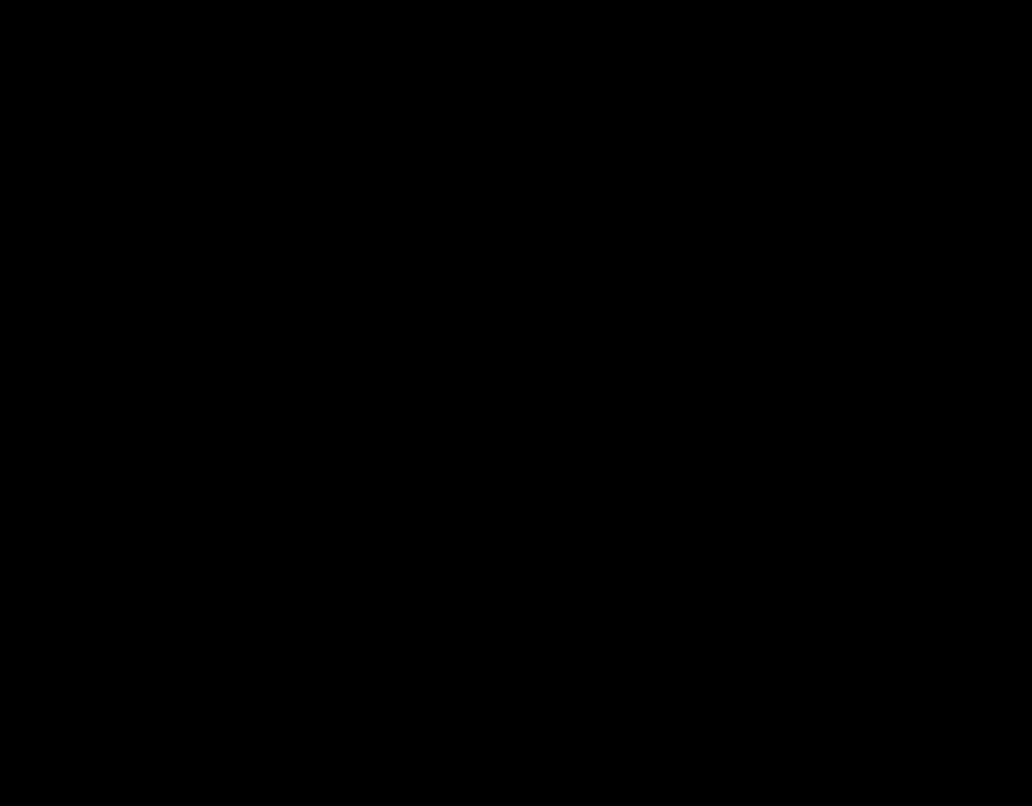
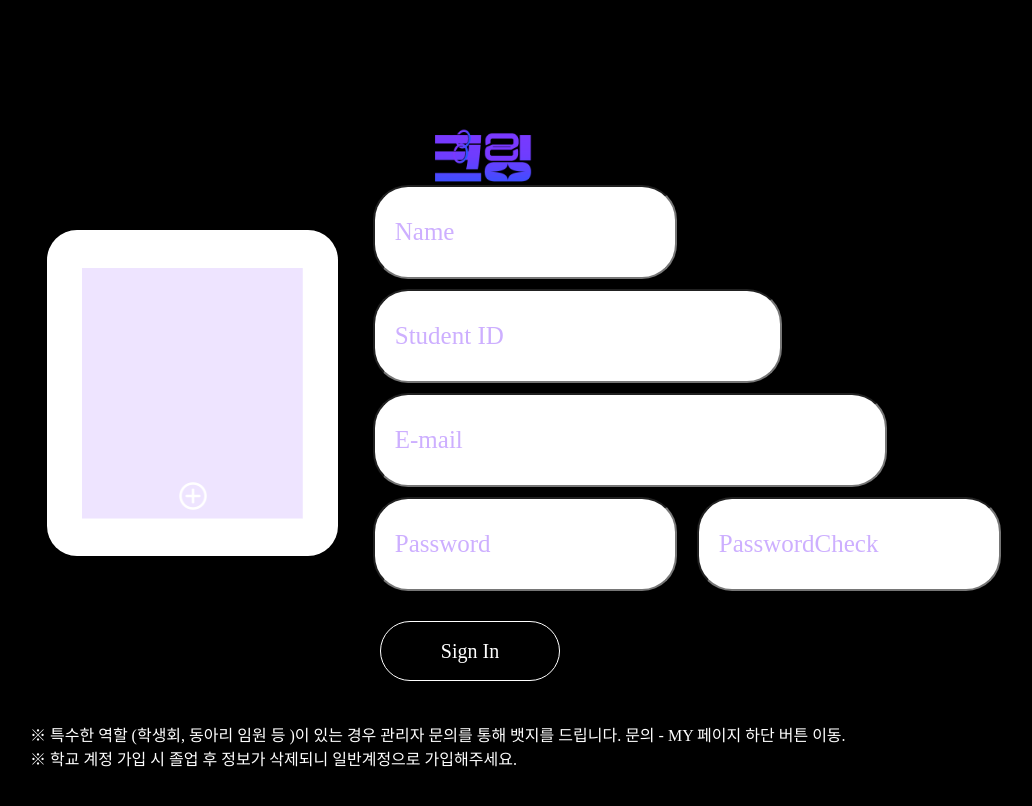
Before and after one commit to s0obang/C-ling, a React (Create React App) app in the folder src/main/frontend/cling/: page /create/info in a window 1280 px wide. Before the commit this address had no page. Shown: the top 806 px of the page, without its empty margins (170-1202 px from the left). Built offline with nearby package versions, Linux system fonts and the light colour scheme; a web font is replaced by a local one.

Commit message:
[Fix] 헤더, 메인, 회원가입

```diff
--- a/src/main/frontend/cling/src/App.js
+++ b/src/main/frontend/cling/src/App.js
@@ -1,7 +1,9 @@
 import React from 'react'
-import { BrowserRouter, Route, Routes } from 'react-router-dom'
+import { BrowserRouter, Route, Router, Routes } from 'react-router-dom'
 import Checkschool from "./components/contents/signup/checkschool";
 import Main from './components/Main';
+import Create from './components/contents/signup/create';
+
 import './assets/scss/section/base.scss'
 
 function App() {
@@ -10,6 +12,8 @@ function App() {
             <Routes>
                 <Route path='/' element={<Main />} />
                 <Route path='/create' element={<Checkschool />} />
+                <Route path='/create/info' element={<Create />} />
+
             </Routes>
         </BrowserRouter>
 
--- a/src/main/frontend/cling/src/assets/scss/contents/create.scss
+++ b/src/main/frontend/cling/src/assets/scss/contents/create.scss
@@ -1,5 +1,15 @@
 .checkschool {
     width: 50%;
+    margin: 10% auto;
+    justify-content: center;
+    display: flex;
+    flex-direction: column;
+}
+.caution{
+    color: white;
+}
+.create {
+    width: 880px;
     margin: 10% auto;
     justify-content: center;
     display: flex;
@@ -17,7 +27,7 @@
     margin-bottom: 70px;
 }
 
-form {
+.check-form {
     display: flex;
     align-items: center;
     flex-direction: column;
@@ -65,3 +75,89 @@ form {
         color: white;
     }
 }
+
+.info{
+    display: flex;
+    align-items: center;
+    flex-direction: row;
+    justify-content: space-around;
+    .create-form{
+        width: 300px;
+        display: flex;
+        margin-right: 25%;
+        flex-direction: column;
+
+    }
+    .form input{
+        width: 260px;
+        height: 70px;
+        border-radius: 35px;
+        font-size: 25px;
+        margin-bottom: 10px;
+        padding: 10px 20px;
+
+    }
+    .form .email{
+        width: 470px;
+    }
+    .form .id{
+        width: 365px;
+    }
+    .form input::placeholder{
+        color: #CDAFFF;
+    }
+    .pwd{
+        display: flex;
+        input{
+            margin-right: 20px;
+        }
+    }
+}
+
+.img{
+    display: flex;
+    width: 291px;
+    height: 326px;
+    border-radius: 30px;
+    background-color: white;
+    justify-content: center;
+    align-items: center;
+    position: relative;
+    img{
+        width: 221px;
+        height: 251px;
+
+    }
+    .addimg{
+        position: absolute;
+        border: none;
+        top:250px;
+        background: rgba($color: #000000, $alpha: 0);
+        img{
+            height: 30px;
+            width: 30px;
+        }
+    }
+}
+.signbtn{
+    font-size:20px ;
+    padding: 10px;
+    height: 60px;
+    margin: 20px auto;
+    width: 180px;
+    background-color: black;
+    border: white 1px solid;
+    color: white;
+    justify-content: center;
+    border-radius: 35px;
+}
+.signbtn:hover {
+    background: linear-gradient(90deg, #3851FF, #8037FF);
+    border: none;
+}
+button:hover{
+    cursor: pointer;
+}
+.caution{
+    font-weight: normal;
+}
--- a/src/main/frontend/cling/src/assets/scss/section/Header.scss
+++ b/src/main/frontend/cling/src/assets/scss/section/Header.scss
@@ -12,6 +12,7 @@
     display: flex;
     align-items: center;
     margin-left: 1.5rem;
+    margin-bottom: 0px;
     img{
         width: 100px;
         height: 57px;
--- a/src/main/frontend/cling/src/components/Header.jsx
+++ b/src/main/frontend/cling/src/components/Header.jsx
@@ -1,6 +1,8 @@
 import React from 'react'
 import LOGO from '../assets/img/logo.png'
 import '../assets/scss/section/Header.scss'
+import '../assets/scss/section/base.scss'
+import { Link } from 'react-router-dom'
 
 const Header = () => {
   return (
@@ -10,7 +12,7 @@ const Header = () => {
       </div>
       <div className="nav">
         <button className='Home'>HOME</button>
-        <button className='Login nodisplay'>LOGIN</button>
+        <Link to= '/login'><button className='Login nodisplay'>LOGIN</button></Link>
         <button className='Matching'>MATCHING</button>
         <button className='Community'>COMMUNITY</button>
         <button className='My'>MY</button>
--- a/src/main/frontend/cling/src/components/Main.jsx
+++ b/src/main/frontend/cling/src/components/Main.jsx
@@ -1,8 +1,12 @@
 import React from 'react'
+import Header from './Header'
 
 const Main = () => {
+
   return (
-    <div>
+
+    <div className='randing'>
+      <Header></Header>
 
     </div>
   )
--- a/src/main/frontend/cling/src/components/contents/signup/checkschool.jsx
+++ b/src/main/frontend/cling/src/components/contents/signup/checkschool.jsx
@@ -1,6 +1,7 @@
 import React from 'react'
 import LOGO from '../../../assets/img/logo.png'
 import '../../../assets/scss/contents/create.scss'
+import { Link } from 'react-router-dom'
 
 const checkschool = () => {
     return (
@@ -9,10 +10,10 @@ const checkschool = () => {
             <div className="logo">
                 <img src={LOGO} alt="logo" />
             </div>
-            <form action="post">
+            <form method="post" className='check-form'>
                 <input className="email" type="email" placeholder='학교 E-mail' />
                 <input className="number" type="text" placeholder='인증번호' />
-                <input className="btn" type="button" value="학교 인증하기" />
+                <Link to= '/create/info'><input className="btn" type="button" value="학교 인증하기" /></Link>
             </form>
         </div>
     )
--- a/src/main/frontend/cling/src/components/contents/signup/create.jsx
+++ b/src/main/frontend/cling/src/components/contents/signup/create.jsx
@@ -0,0 +1,44 @@
+import React from 'react'
+import LOGO from '../../../assets/img/logo.png'
+import AddBtn from '../../../assets/img/addbtn.png'
+import Ex from '../../../assets/img/eximg.png'
+import '../../../assets/scss/contents/create.scss'
+import { Link } from 'react-router-dom'
+
+const create = () => {
+    return (
+        <div className='create'>
+            <div className="logo">
+                <img src={LOGO} alt="logo" />
+            </div>
+            <div className="info">
+                <div className="img">
+                    <img src={Ex} alt="프로필사진" />
+                    <button className='addimg'>
+                        <img src={AddBtn} alt="이미지추가" />
+                    </button>
+                </div>
+                <form method="post" className='create-form'>
+                    <div className="form">
+                        <input type="name" className='name' placeholder='Name' />
+                        <input type="text" className='id' placeholder='Student ID' />
+                        <input type="email" className='email' name="email" placeholder='E-mail' />
+                        <div className="pwd">
+                            <input type="password" placeholder='Password' />
+                            <input type="password" placeholder='PasswordCheck' />
+                        </div>
+                    </div>
+
+                </form>
+
+
+            </div>
+            <button className='signbtn' type="submit" >Sign In</button>
+            <h4 className='caution'>※ 특수한 역할 (학생회, 동아리 임원 등 )이 있는 경우 관리자 문의를 통해 뱃지를 드립니다.  문의 - MY 페이지 하단 버튼 이동.
+                <br></br> ※ 학교 계정 가입  시 졸업 후 정보가 삭제되니 일반계정으로 가입해주세요.
+            </h4>
+        </div>
+    )
+}
+
+export default create
```
Also changed, not shown: src/main/frontend/cling/src/assets/img/addbtn.png (added), src/main/frontend/cling/src/assets/img/eximg.png (added), src/main/frontend/cling/src/assets/scss/section/main.scss (added).
